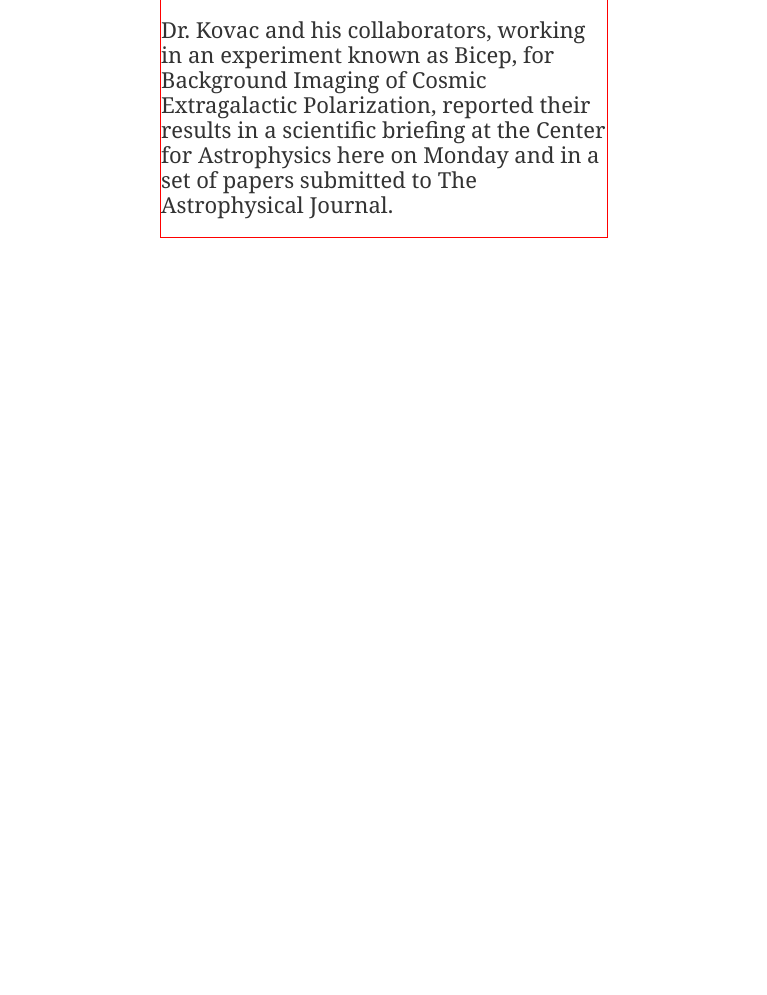
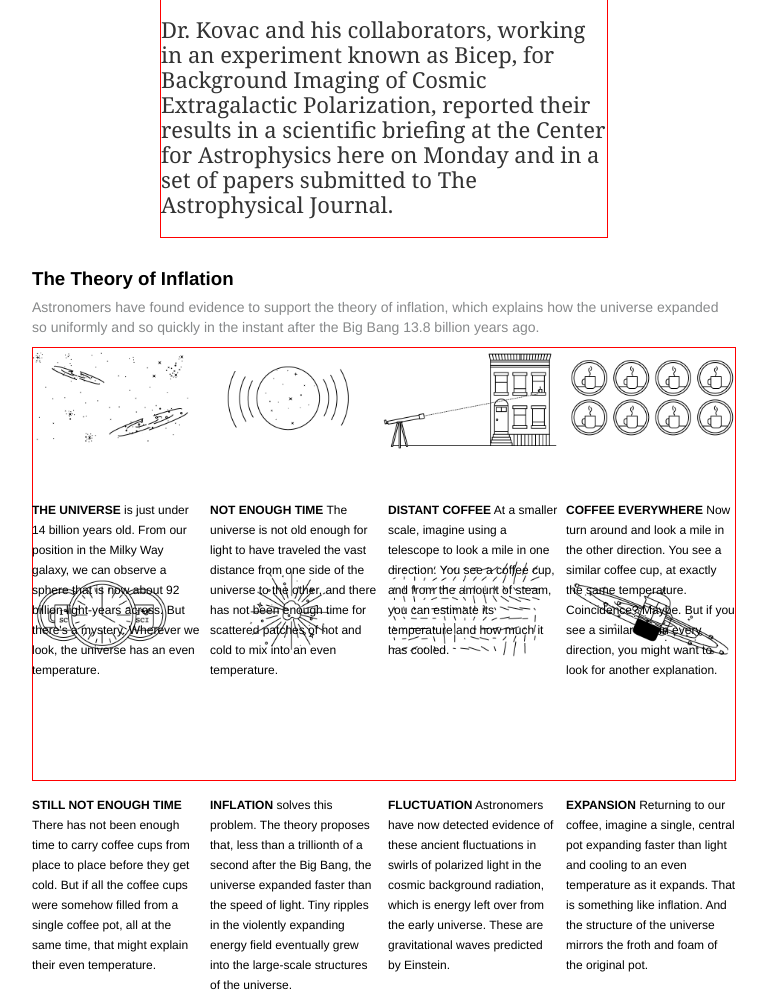
Before and after one commit to Misori-simon/Positioning-and-Floating-Elements, a plain HTML site: page index.html in a window 1280 px wide. Shown: the part 3612-4607 px from the top of the page, without its empty margins (256-1023 px from the left). Before the commit the page ends 3850 px from the top, so only its background shows below. Drawn offline with nearby package versions, Linux system fonts and the light colour scheme.

Commit message:
Added image and updated html and css.
Added images for theory of inflation.
updated html:
- image for inflation
- paragraph to explain theories.
Added styles for displaying paragraphs in grid to match the images.

```diff
--- a/css/styles.css
+++ b/css/styles.css
@@ -244,3 +244,43 @@ main {
     font-weight: bold;
     text-decoration: none;
 }
+
+.theory-of-inflation {
+    width: 55%;
+    margin: auto;
+    margin-top: 30px;
+}
+.theory-of-inflation p {
+    font-size: 14px;
+    line-height: 20px;
+    padding-top: 8px;
+    color: #87898a;
+}
+
+.grid-container {
+    position: relative;
+}
+
+.grid-container figure {
+    width: 100%;
+    margin-top: 10px;
+    border: 1px solid red;
+}
+
+.grid-container figure img{
+    width: inherit;
+}
+
+.container {
+    position: absolute;
+    top: 0;
+    display: grid;
+    grid-template-columns: repeat(4, 1fr);
+    grid-template-rows: 145px 155px 140px;
+    column-gap: 8px;
+}
+
+.container p {
+    font-size: 12px;
+    color: #000;
+}
--- a/index.html
+++ b/index.html
@@ -52,12 +52,12 @@
                     </span>
                 </figcaption>
             </figure>
-            <section class="news-content w-35">
-                <p class="news-author">
+            <section class="news-content">
+                <p class="news-author w-35">
                     By <a href="#">Dennis Overbye</a>
                 </p>
 
-                <div class="news-date-icon">
+                <div class="news-date-icon w-35">
                     <div class="published-date">March 17, 2014</div>
 
                     <div class="social-icons">
@@ -83,7 +83,7 @@
                     </div>
                 </div>
 
-                <div class="news-part">
+                <div class="news-part w-35">
                     <p>
                         CAMBRIDGE, Mass. — One night late in 1979, an itinerant young physicist named
                         Alan Guth, with a new son and a year’s appointment at Stanford, stayed up late
@@ -175,6 +175,88 @@
                     </p>
 
                 </div>
+
+                <div class="theory-of-inflation">
+                    <h3>The Theory of Inflation</h3>
+                    <p>
+                        Astronomers have found evidence to support the theory of inflation, which explains
+                         how the universe expanded so uniformly and so quickly in the instant after the
+                         Big Bang 13.8 billion years ago.
+                    </p>
+
+                    <div class="grid-container">
+                        <figure>
+                            <img src="./images/inflation.png" alt="">
+                        </figure>
+
+                        <div class="container">
+                            <p></p>
+                            <p></p>
+                            <p></p>
+                            <p></p>
+                            <p>
+                                <strong>THE UNIVERSE</strong>  is just under 14 billion years old.
+                                From our position in the Milky Way galaxy, we can observe a sphere that
+                                is now about 92 billion light-years across. But there's a mystery.
+                                Wherever we look, the universe has an even temperature.
+                            </p>
+
+                            <p>
+                                <strong>NOT ENOUGH TIME</strong>  The universe is not old enough for
+                                light to have traveled the vast distance from one side of the universe
+                                to the other, and there has not been enough time for scattered patches
+                                of hot and cold to mix into an even temperature.
+                            </p>
+
+                            <p>
+                                <strong>DISTANT COFFEE</strong>  At a smaller scale, imagine using a telescope
+                                to look a mile in one direction. You see a coffee cup, and from the amount of
+                                steam, you can estimate its temperature and how much it has cooled.
+                            </p>
+
+                            <p>
+                                <strong>COFFEE EVERYWHERE</strong>  Now turn around and look a mile in
+                                the other direction. You see a similar coffee cup, at exactly the same
+                                temperature. Coincidence? Maybe. But if you see a similar cup in every
+                                direction, you might want to look for another explanation.
+                            </p>
+
+                            <p></p>
+                            <p></p>
+                            <p></p>
+                            <p></p>
+
+                            <p>
+                                <strong>STILL NOT ENOUGH TIME</strong>  There has not been enough time to
+                                carry coffee cups from place to place before they get cold. But if all the coffee
+                                 cups were somehow filled from a single coffee pot, all at the same time, that
+                                 might explain their even temperature.
+                            </p>
+
+                            <p>
+                                <strong>INFLATION</strong>  solves this problem. The theory proposes that, less than a
+                                trillionth of a second after the Big Bang, the universe expanded faster than the
+                                speed of light. Tiny ripples in the violently expanding energy field eventually grew
+                                into the large-scale structures of the universe.
+                            </p>
+
+                            <p>
+                                <strong>FLUCTUATION</strong>  Astronomers have now detected evidence of these
+                                ancient fluctuations in swirls of polarized light in the cosmic background radiation,
+                                which is energy left over from the early universe. These are gravitational waves
+                                predicted by Einstein.
+                            </p>
+
+                            <p>
+                                <strong>EXPANSION</strong>  Returning to our coffee, imagine a single, central
+                                pot expanding faster than light and cooling to an even temperature as it expands.
+                                That is something like inflation. And the structure of the universe mirrors the
+                                froth and foam of the original pot.
+                            </p>
+                        </div>
+                    </div>
+                </div>
+
             </section>
         </div>
     </main>
```
Also changed, not shown: images/inflation.png (added).
